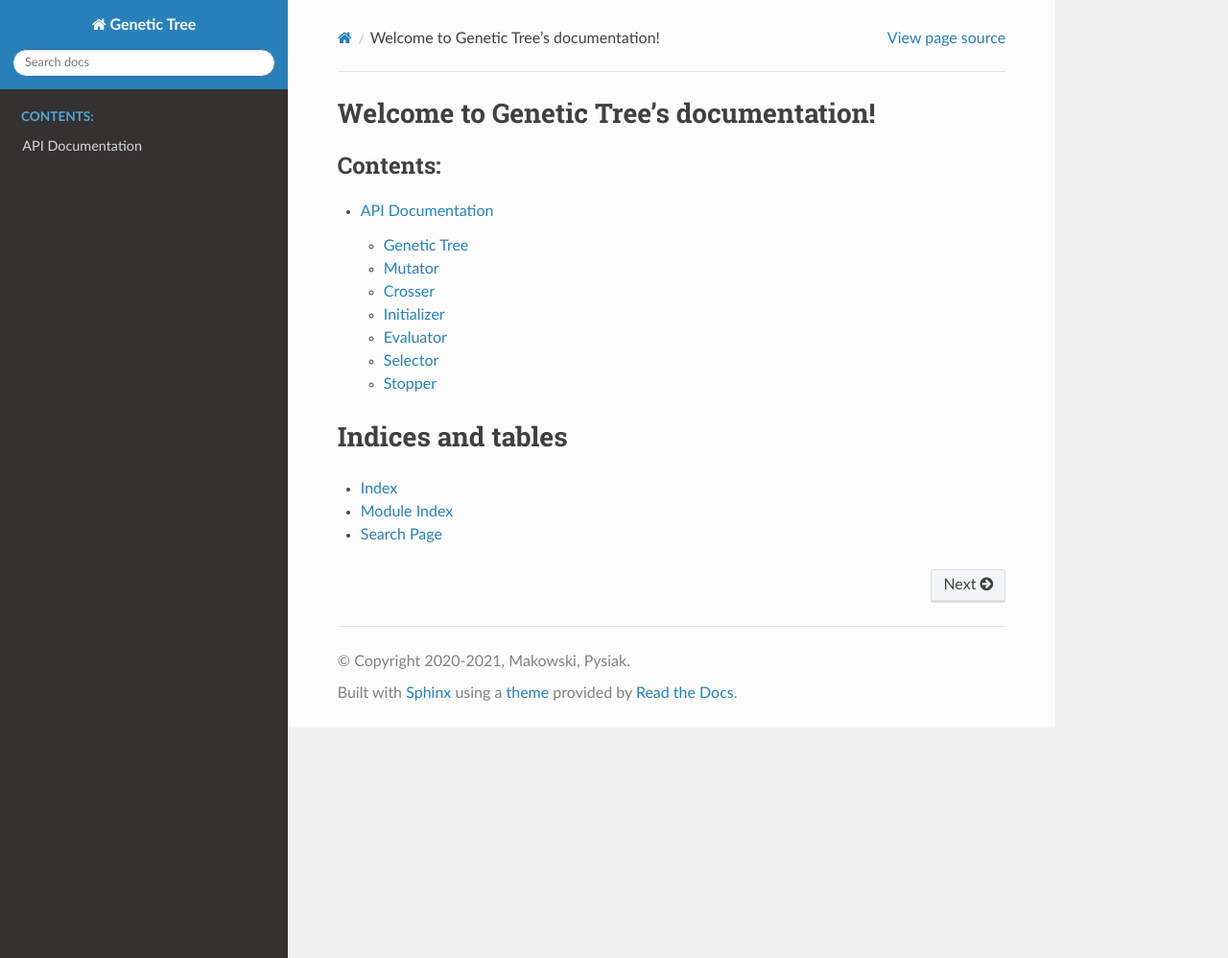
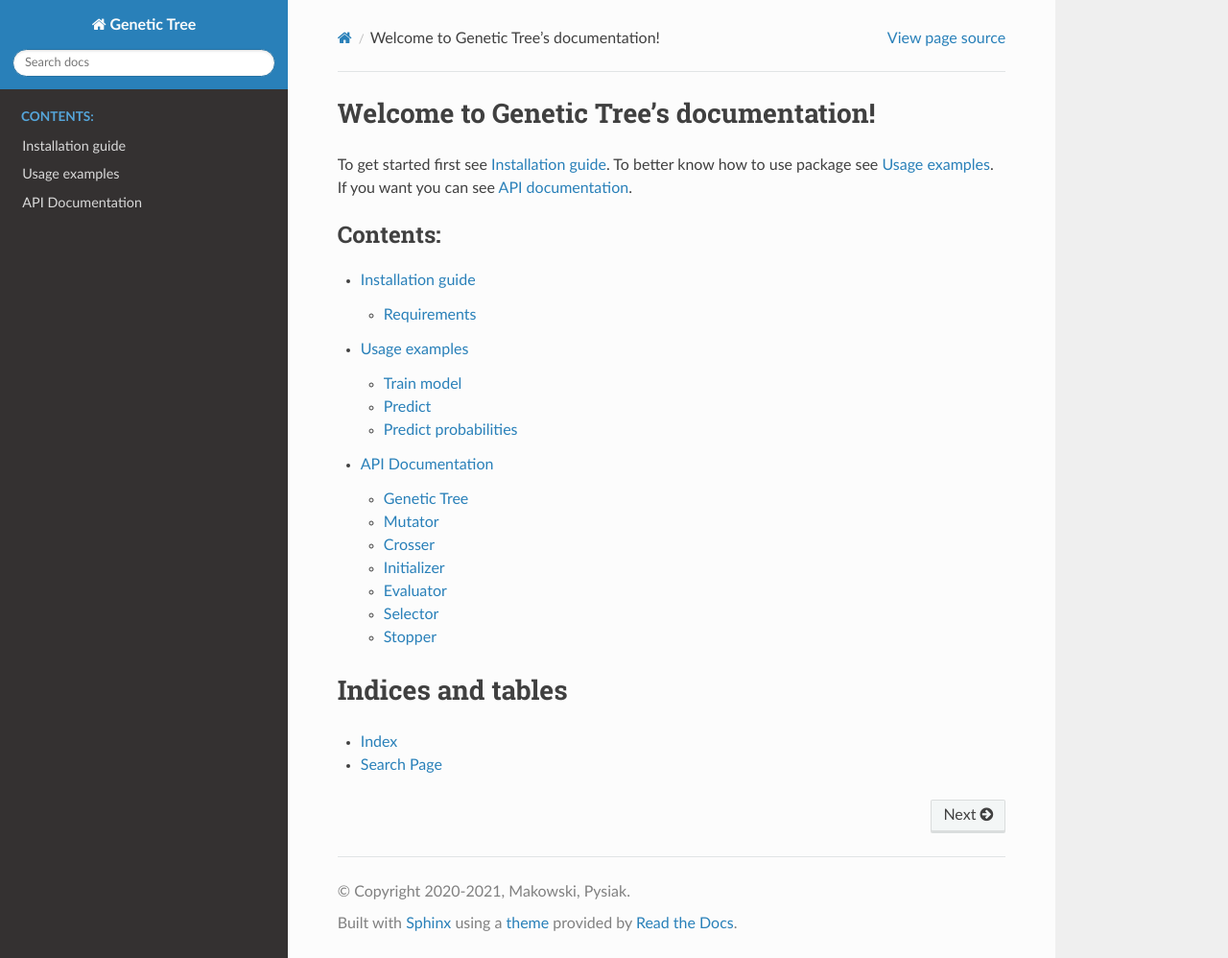
Before and after one commit to pysiakk/GeneticTree, a Sphinx documentation site: the page built from doc/index.rst, in a window 1280 px wide and 998 px high. Shown: the whole window at 96% size. Built offline with Sphinx 7.4.7 and the Read the Docs theme 2.0.0, drawn with Linux system fonts in a browser that asks for light colours.

Commit message:
DOC [documentation] table of contents

```diff
--- /dev/null
+++ b/doc/examples.rst
@@ -0,0 +1,14 @@
+.. _examples:
+
+==============
+Usage examples
+==============
+
+Train model
+===========
+
+Predict
+=======
+
+Predict probabilities
+=====================
--- a/doc/index.rst
+++ b/doc/index.rst
@@ -6,10 +6,16 @@
 Welcome to Genetic Tree's documentation!
 ========================================
 
+To get started first see :doc:`Installation guide </installation>`.
+To better know how to use package see :doc:`Usage examples </examples>`.
+If you want you can see :doc:`API documentation </api/api>`.
+
 .. toctree::
    :maxdepth: 2
    :caption: Contents:
 
+   Installation guide <installation.rst>
+   Usage examples <examples.rst>
    API Documentation <api/api.rst>
 
 
@@ -17,5 +23,6 @@ Indices and tables
 ==================
 
 * :ref:`genindex`
-* :ref:`modindex`
 * :ref:`search`
+
+.. * :ref:`modindex`
```
Also changed, not shown: doc/installation.rst (added, +10 -0 lines).
